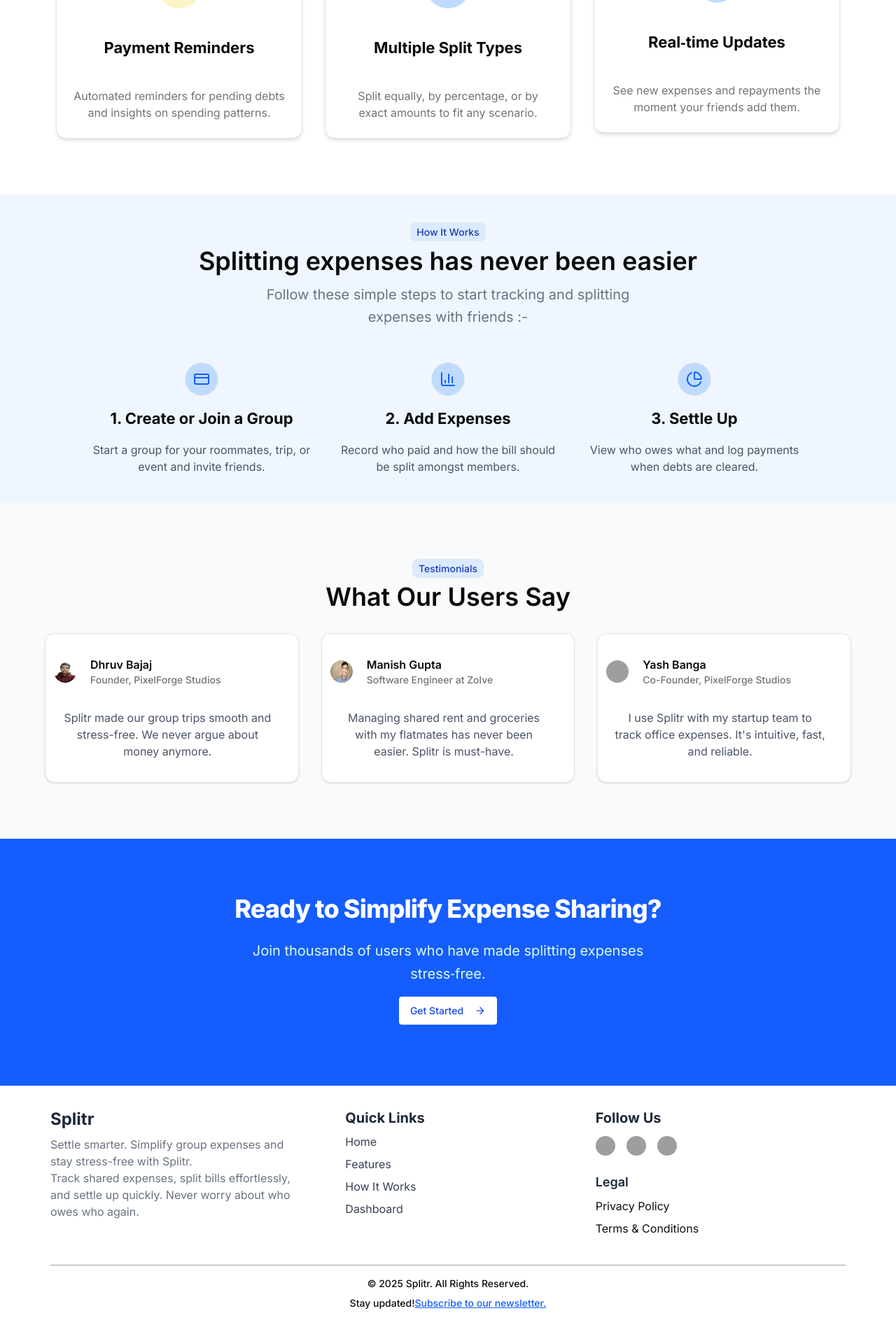
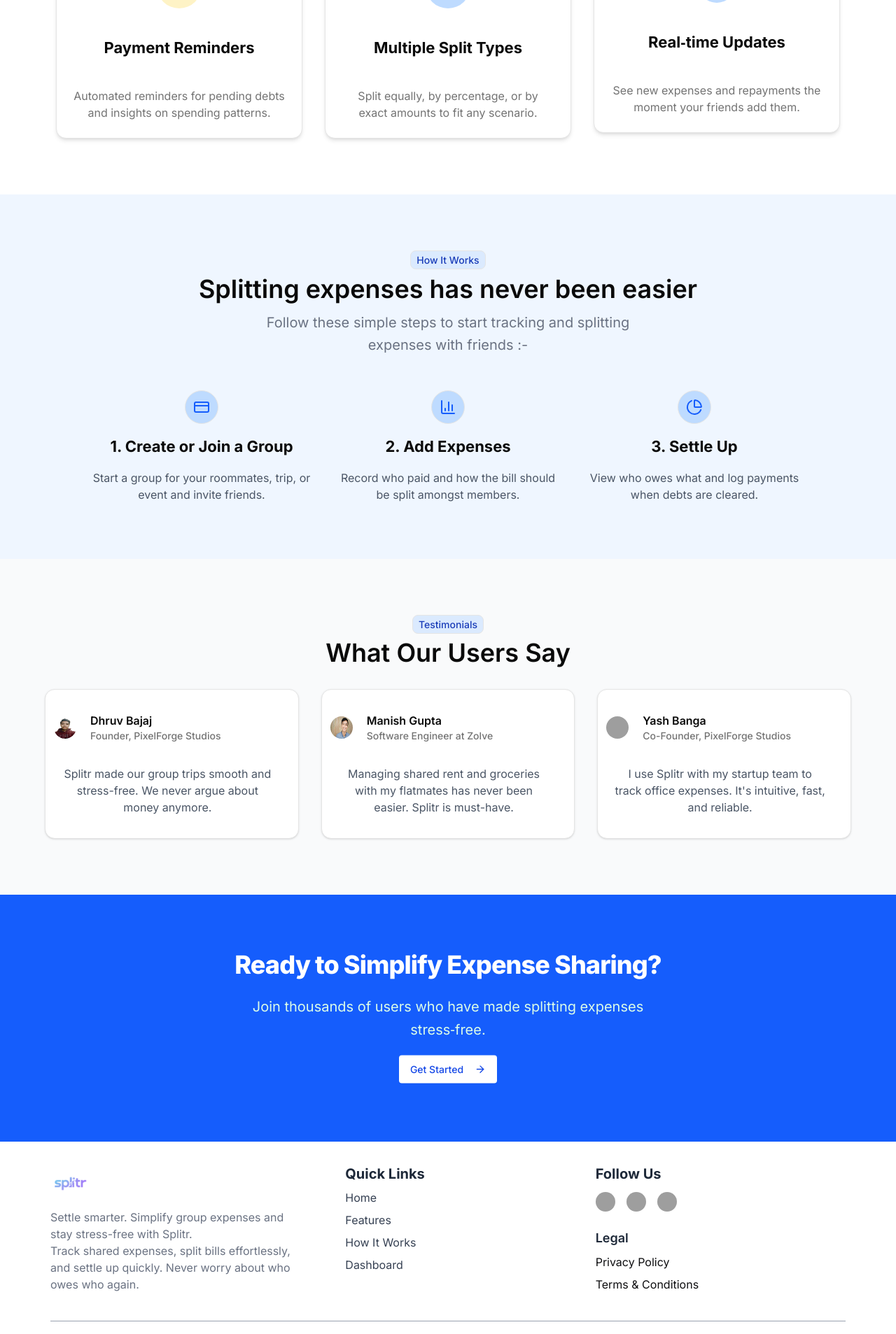
Before and after one commit to dhruvbajaj13/Splitr, a Next.js app: page / in a window 1280 px wide. Shown: the part 2373-4280 px from the top of the page at 70% size. Built offline with nearby package versions, Linux system fonts and the light colour scheme; no server answers; grey boxes are pictures that could not be loaded.

Commit message:
Fix: Dark Mode Text Visibility & Navbar Link Navigation. #49

```diff
--- a/app/page.jsx
+++ b/app/page.jsx
@@ -7,6 +7,7 @@ import { Badge } from "@/components/ui/badge";
 import { Button } from "@/components/ui/button";
 import { Card, CardContent } from "@/components/ui/card";
 import  HeroSection  from "@/components/hero";
+import Image from "next/image";
 import { motion } from "framer-motion";
 
 import { STEPS, TESTIMONIALS } from "@/lib/landing";
@@ -56,8 +57,8 @@ export default function LandingPage() {
 
       {/* ───── How it works ───── */}
       <motion.section
-        id="how-it-works"
-        className="py-10 bg-blue-50 dark:bg-blue-950/20"
+        id="how-it-work"
+        className="py-20 bg-blue-50 dark:bg-blue-950/20"
         variants={sectionVariants}
         initial="hidden"
         whileInView="visible"
@@ -90,7 +91,13 @@ export default function LandingPage() {
       </motion.section>
 
       {/* ───── Testimonials ───── */}
-      <motion.section className="bg-gray-50 dark:bg-gray-900/20 py-20" variants={sectionVariants} initial="hidden" whileInView="visible" viewport={{ once: true, amount: 0.2 }}>
+      <motion.section
+       id="testimonials"
+       className="bg-gray-50 dark:bg-gray-900/20 py-20"
+       variants={sectionVariants}
+       initial="hidden"
+       whileInView="visible"
+       viewport={{ once: true, amount: 0.2 }}>
         <motion.div className="container mx-auto px-4 md:px-6 text-center" variants={staggerContainer} initial="hidden" whileInView="visible" viewport={{ once: true, amount: 0.2 }}>
           <Badge variant="outline" className="bg-blue-100 text-[14px] text-blue-800 mb-[-0.5px] border ">
             Testimonials
@@ -118,7 +125,7 @@ export default function LandingPage() {
                     </div>
 
                   </div>
-                  <p className="text-gray-600 px-3">{quote}</p>
+                  <p className="text-gray-600 dark:text-gray-300 px-3">{quote}</p>
                 </CardContent>
               </Card>
             ))}
@@ -152,8 +159,8 @@ export default function LandingPage() {
         <div className="max-w-8xl mx-auto grid md:grid-cols-3 gap-8">
 
           <div class name="mr-10 pr-10">
-            <h2 className="text-2xl font-bold text-gray-800">Splitr</h2>
-            <p className="mt-2 text-md text-gray-500">
+            <Image src="/logos/logo1.png" alt="Splitr Logo" width={180} height={60} className="h-14 w-auto object-contain" />
+            <p className="mt-2 text-md text-gray-500 dark:text-gray-300">
               Settle smarter. Simplify group expenses and stay stress-free with Splitr.
               <br />Track shared expenses, split bills effortlessly, and settle up quickly. Never worry about who owes who again.
             </p>
@@ -165,7 +172,7 @@ export default function LandingPage() {
             <ul className="space-y-2 ">
               <li><a href={"/"} className="text-gray-700 dark:text-gray-300 cursor-pointer hover:underline hover:text-blue-700 dark:hover:text-blue-400">Home</a></li>
               <li><a href="#features" className="text-gray-700 dark:text-gray-300 cursor-pointer hover:underline hover:text-blue-700 dark:hover:text-blue-400">Features</a></li>
-              <li><a href="#how-it-works" className="text-gray-700 dark:text-gray-300 cursor-pointer hover:underline hover:text-blue-700 dark:hover:text-blue-400">How It Works</a></li>
+              <li><a href="#how-it-work" className="text-gray-700 dark:text-gray-300 cursor-pointer hover:underline hover:text-blue-700 dark:hover:text-blue-400">How It Works</a></li>
               <li><a href={"/dashboard"} className="text-gray-700 dark:text-gray-300 cursor-pointer hover:underline hover:text-blue-700 dark:hover:text-blue-400">Dashboard</a></li>
             </ul>
           </div>
@@ -210,7 +217,7 @@ export default function LandingPage() {
                 />
               </a>
             </div>
-            <h3 className="text-lg font-semibold text-gray-800 mt-6 mb-2">Legal</h3>
+            <h3 className="text-lg font-semibold text-gray-800 dark:text-gray-300 mt-6 mb-2">Legal</h3>
             <ul className="space-y-2">
               <li><Link href="/privacy-policy" className="hover:text-blue-600 hover:underline cursor-pointer">Privacy Policy</Link></li>
               <li><Link href="/terms" className="hover:text-blue-600 hover:underline cursor-pointer">Terms & Conditions</Link></li>
--- a/components/header.jsx
+++ b/components/header.jsx
@@ -129,7 +129,7 @@ export default function Header() {
   const navItems = useMemo(
     () => [
       { href: "#features", label: "Features" },
-      { href: "#about", label: "How it works" },
+      { href: "#how-it-work", label: "How it works" },
       { href: "#pricing", label: "Pricing" },
       { href: "#testimonials", label: "Testimonials" },
     ],
```
Also changed, not shown: 1 other file (tests, documents, lock files or other folders).
